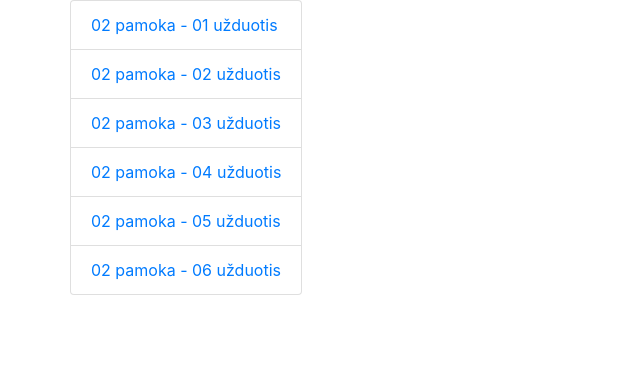
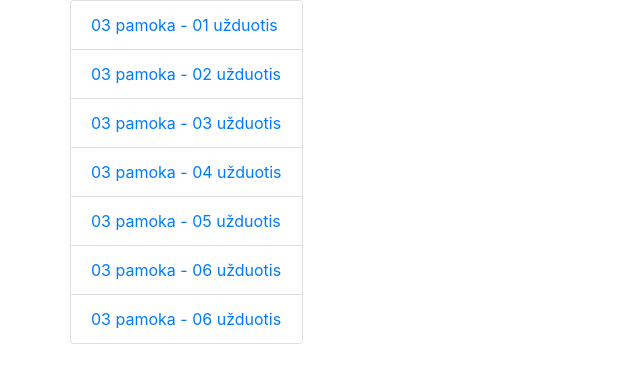
Before and after one commit to justasvel/JavaScript-practice, a plain HTML site: page index.html in a window 1280 px wide. Shown: the whole page, without its empty margins (0-640 px from the left). Drawn offline with nearby package versions, Linux system fonts and the light colour scheme.

Commit message:
Atnaujintas pagrindinis index puslapis

```diff
--- a/index.html
+++ b/index.html
@@ -12,12 +12,13 @@
 <body class="container">
     <div class="row">
         <ul class="list-group">
-            <li class="list-group-item"><a href="./2pamoka/guess number/index.html">02 pamoka - 01 užduotis</a></li>
-            <li class="list-group-item"><a href="./2pamoka/sum calculator/index.html">02 pamoka - 02 užduotis</a></li>
-            <li class="list-group-item"><a href="./2pamoka/kmi/index.html">02 pamoka - 03 užduotis</a></li>
-            <li class="list-group-item"><a href="./2pamoka/to do list/index.html">02 pamoka - 04 užduotis</a></li>
-            <li class="list-group-item"><a href="./2pamoka/focus&blur/index.html">02 pamoka - 05 užduotis</a></li>
-            <li class="list-group-item"><a href="./2pamoka/change background/index.html">02 pamoka - 06 užduotis</a></li>
+            <li class="list-group-item"><a href="./2pamoka/guess number/index.html">03 pamoka - 01 užduotis</a></li>
+            <li class="list-group-item"><a href="./2pamoka/sum calculator/index.html">03 pamoka - 02 užduotis</a></li>
+            <li class="list-group-item"><a href="./2pamoka/kmi/index.html">03 pamoka - 03 užduotis</a></li>
+            <li class="list-group-item"><a href="./2pamoka/to do list/index.html">03 pamoka - 04 užduotis</a></li>
+            <li class="list-group-item"><a href="./2pamoka/focus&blur/index.html">03 pamoka - 05 užduotis</a></li>
+            <li class="list-group-item"><a href="./2pamoka/change background/index.html">03 pamoka - 06 užduotis</a></li>
+            <li class="list-group-item"><a href="./2pamoka/galerija/index.html">03 pamoka - 06 užduotis</a></li>
         </ul>
     </div>
 
```
